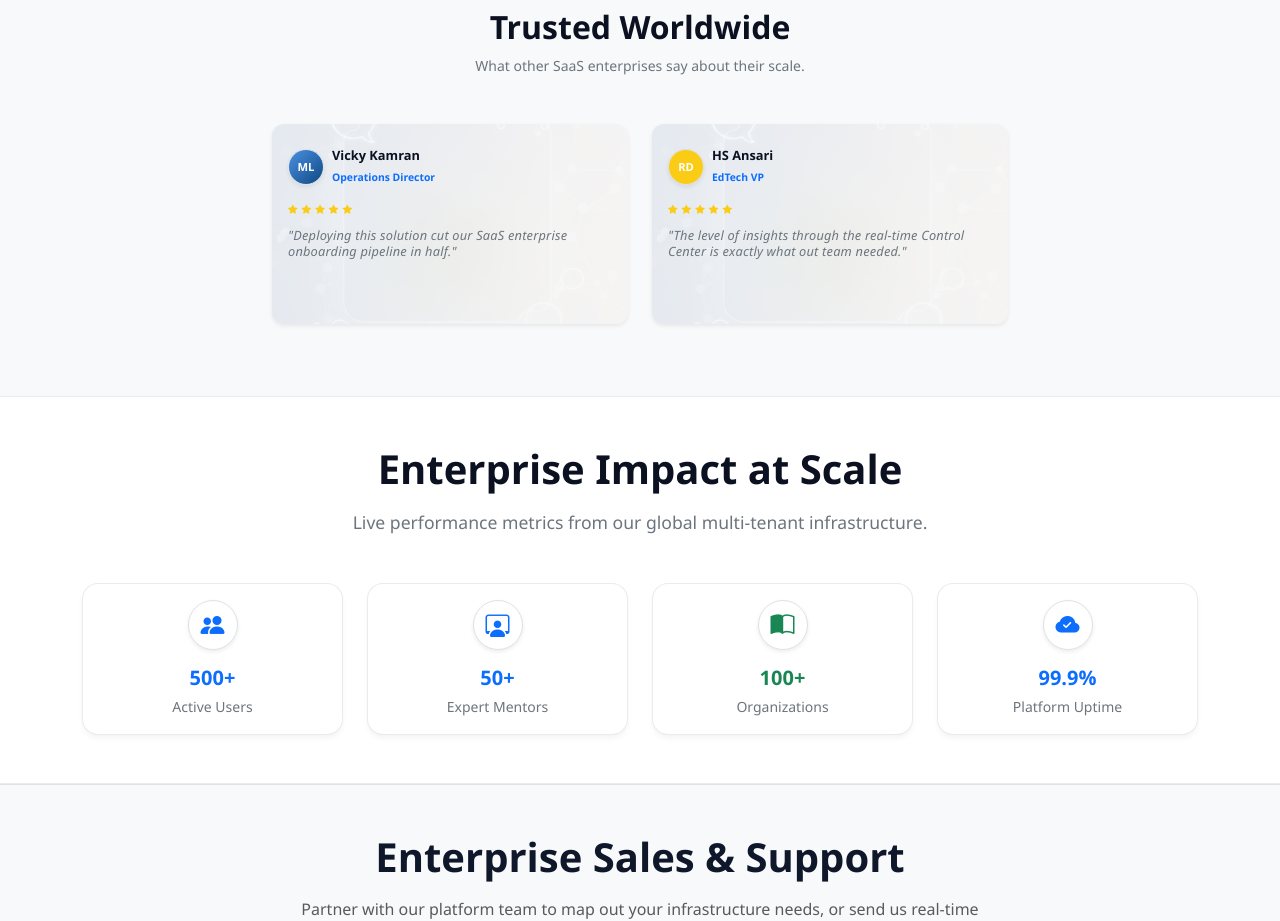
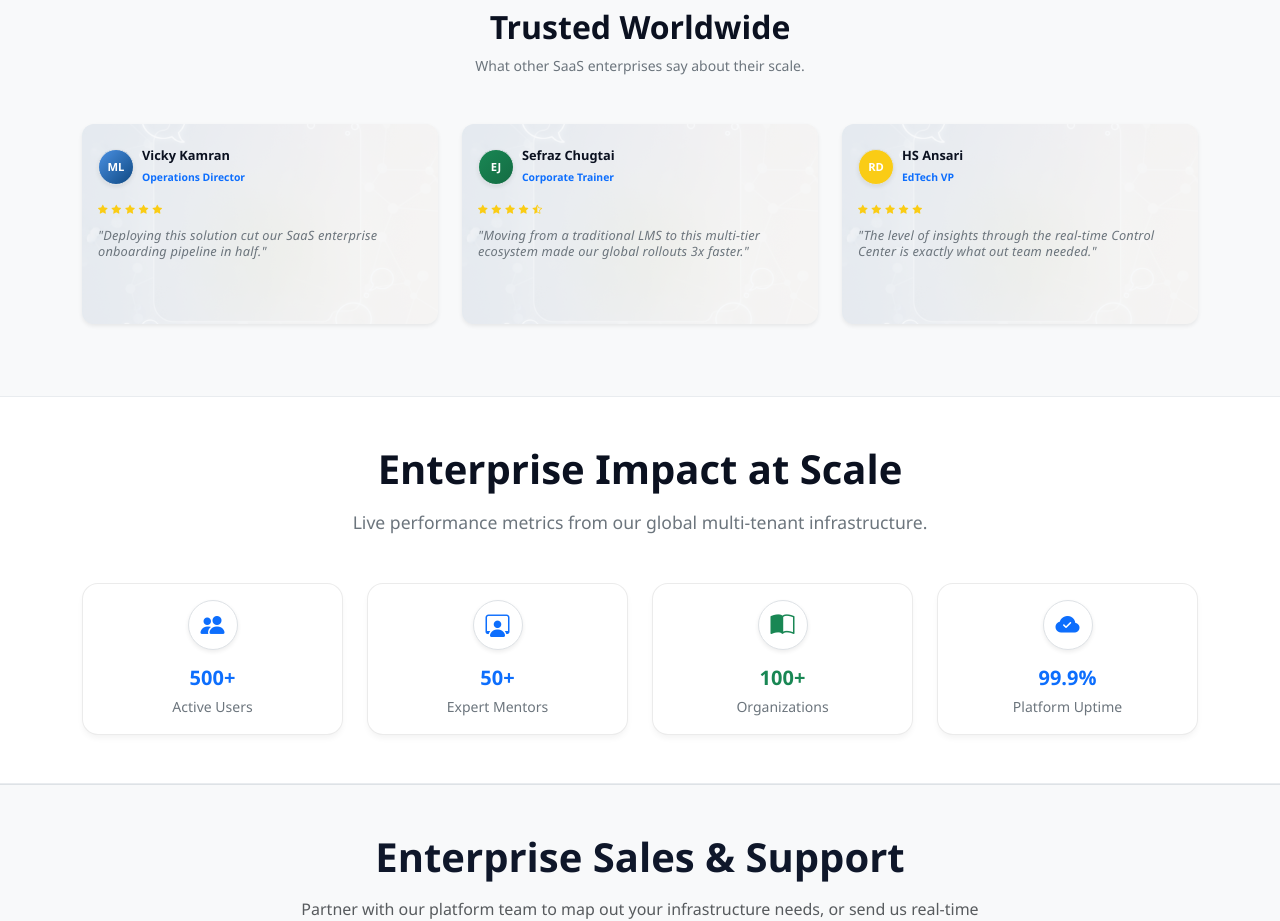
Before and after one commit to hafizsaad5678/LMS, a Vue app in the folder frontend/: page / in a window 1280 px wide. Shown: the part 2620-3541 px from the top of the page. Built offline with nearby package versions, Linux system fonts and the light colour scheme; no server answers.

Commit message:
Landing Page Customization

```diff
--- a/frontend/src/components/shared/home/RoleCardsSection.vue
+++ b/frontend/src/components/shared/home/RoleCardsSection.vue
@@ -136,6 +136,16 @@ const testimonials = [
     halfStar: false,
   },
   {
+    bgImage: motivationQuote2,
+    initials: 'EJ',
+    avatarClass: 'bg-success',
+    name: 'Sefraz Chugtai',
+    role: 'Corporate Trainer',
+    quote: 'Moving from a traditional LMS to this multi-tier ecosystem made our global rollouts 3x faster.',
+    stars: 4,
+    halfStar: true,
+  },
+  {
     bgImage: motivationQuote3,
     initials: 'RD',
     avatarClass: 'bg-warning text-dark',
```
